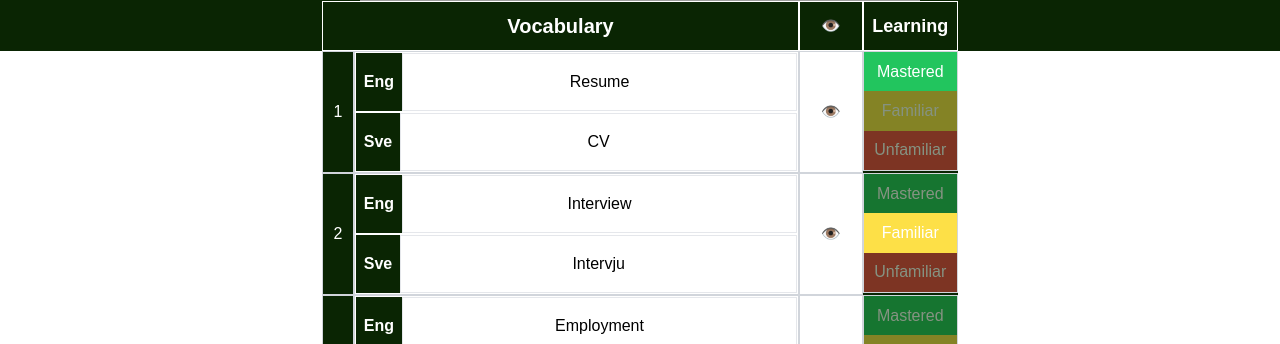
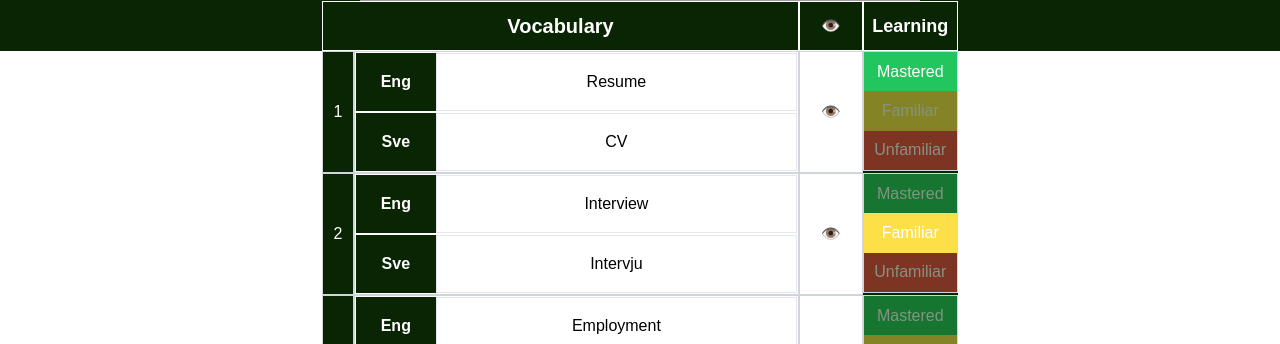
Before and after one commit to KristofferGW/lexicon-turbo-mvp, a Next.js app: page /themes/applying-for-jobs in a window 1280 px wide. Shown: the part 429-773 px from the top of the page. Built offline with nearby package versions, Linux system fonts and the light colour scheme; grey boxes are pictures that could not be loaded.

Commit message:
Sve and Eng bars are equally wide

```diff
--- a/src/app/components/VocabularyContainer.js
+++ b/src/app/components/VocabularyContainer.js
@@ -38,7 +38,7 @@ export default function VocabularyContainer({ words, showEnglish, onUpdateWordSt
           <div className="flex flex-col justify-center border border-gray-300" style={{ width: '70%' }}>
             {visibilityState[index] && (
               <div className="flex items-center text-center border border-white">
-                <div className="px-2 py-4">
+                <div className="px-2 py-4 w-[80px]">
                   <strong>Eng</strong>
                 </div>
                 <div className="flex-grow bg-white text-black border border-gray py-4">
@@ -47,8 +47,8 @@ export default function VocabularyContainer({ words, showEnglish, onUpdateWordSt
               </div>
             )}
             {/* Första raden – Svenska */}
-            <div className="flex items-center border border-white">
-              <div className="px-2 py-4">
+            <div className="flex items-center text-center border border-white">
+              <div className="px-2 py-4 w-[80px]">
                 <strong>Sve</strong>
               </div>
               <div className="flex-grow bg-white text-black text-center border border-gray py-4">
```
